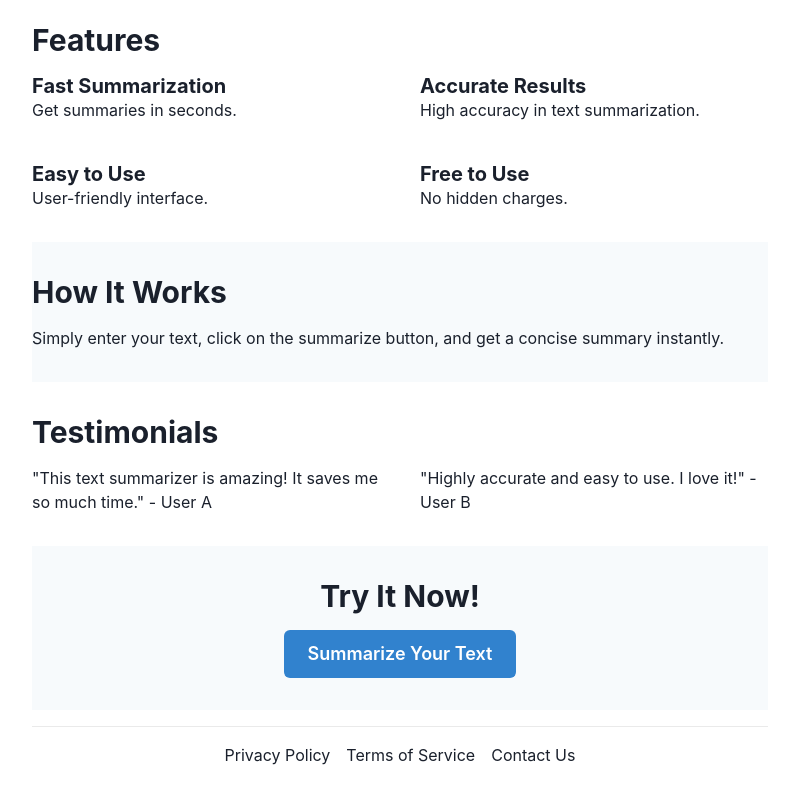
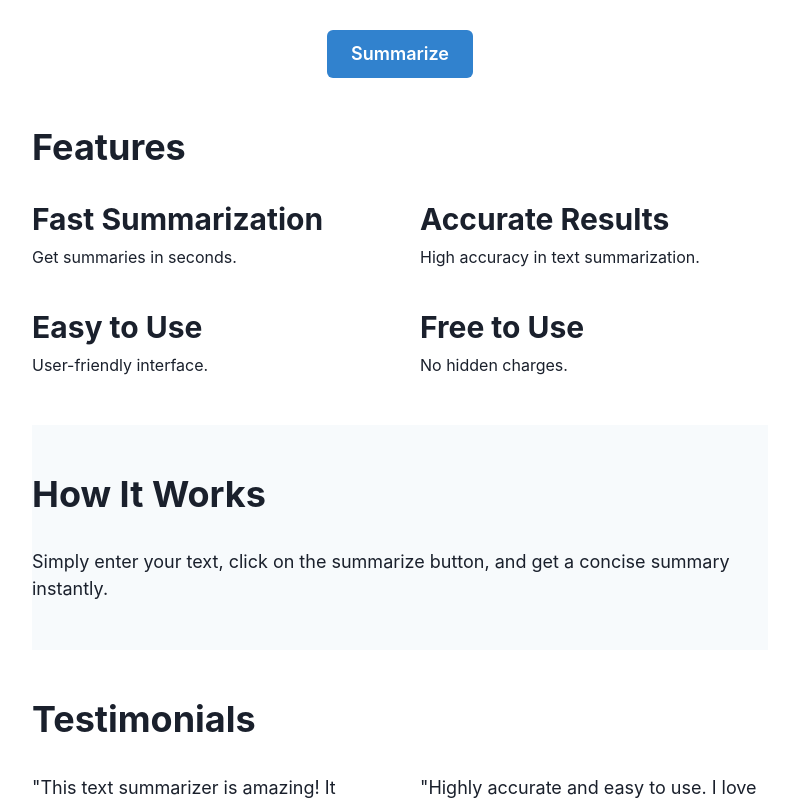
Before and after one commit to GPT-Engineer-App/text-summarizer, a React (Vite) app: page / in a window 1280 px wide. Shown: the part 342-1142 px from the top of the page, without its empty margins (240-1039 px from the left). Built offline with nearby package versions, Linux system fonts and the light colour scheme.

Commit message:
Improved margin and spacing of sections on the landing page to make it look like a modern site.

```diff
--- a/src/pages/Index.jsx
+++ b/src/pages/Index.jsx
@@ -13,10 +13,10 @@ const Index = () => {
   };
 
   return (
-    <Container centerContent maxW="container.md" display="flex" flexDirection="column" justifyContent="space-between" alignItems="center">
-      <VStack spacing={4} width="100%">
-        <Flex width="100%" alignItems="center" justifyContent="space-between" mb={4}>
-          <Heading as="h1" size="xl">Text Summarizer</Heading>
+    <Container centerContent maxW="container.md" display="flex" flexDirection="column" justifyContent="space-between" alignItems="center" py={8} px={4}>
+      <VStack spacing={8} width="100%">
+        <Flex width="100%" alignItems="center" justifyContent="space-between" mb={8}>
+          <Heading as="h1" size="2xl">Text Summarizer</Heading>
           <Image src={headerImageUrl} alt="Header Image" boxSize="100px" objectFit="cover" borderRadius="full" />
         </Flex>
         <Textarea
@@ -26,67 +26,67 @@ const Index = () => {
           size="sm"
           resize="vertical"
         />
-        <Button colorScheme="blue" onClick={handleSummarize}>Summarize</Button>
+        <Button colorScheme="blue" onClick={handleSummarize} size="lg">Summarize</Button>
         {summary && (
-          <Box p={4} bg="gray.100" borderRadius="md" width="100%">
-            <Heading as="h2" size="md">Summary</Heading>
-            <Text mt={2}>{summary}</Text>
+          <Box p={6} bg="gray.100" borderRadius="md" width="100%">
+            <Heading as="h2" size="lg">Summary</Heading>
+            <Text mt={4}>{summary}</Text>
           </Box>
         )}
       </VStack>
 
       {/* Features Section */}
-      <Box width="100%" py={8}>
-        <Heading as="h2" size="lg" mb={4}>Features</Heading>
+      <Box width="100%" py={12}>
+        <Heading as="h2" size="xl" mb={8}>Features</Heading>
         <SimpleGrid columns={{ base: 1, md: 2 }} spacing={10}>
           <GridItem>
-            <Heading as="h3" size="md">Fast Summarization</Heading>
-            <Text>Get summaries in seconds.</Text>
+            <Heading as="h3" size="lg">Fast Summarization</Heading>
+            <Text mt={2}>Get summaries in seconds.</Text>
           </GridItem>
           <GridItem>
-            <Heading as="h3" size="md">Accurate Results</Heading>
-            <Text>High accuracy in text summarization.</Text>
+            <Heading as="h3" size="lg">Accurate Results</Heading>
+            <Text mt={2}>High accuracy in text summarization.</Text>
           </GridItem>
           <GridItem>
-            <Heading as="h3" size="md">Easy to Use</Heading>
-            <Text>User-friendly interface.</Text>
+            <Heading as="h3" size="lg">Easy to Use</Heading>
+            <Text mt={2}>User-friendly interface.</Text>
           </GridItem>
           <GridItem>
-            <Heading as="h3" size="md">Free to Use</Heading>
-            <Text>No hidden charges.</Text>
+            <Heading as="h3" size="lg">Free to Use</Heading>
+            <Text mt={2}>No hidden charges.</Text>
           </GridItem>
         </SimpleGrid>
       </Box>
 
       {/* How It Works Section */}
-      <Box width="100%" py={8} bg="gray.50">
-        <Heading as="h2" size="lg" mb={4}>How It Works</Heading>
-        <Text>Simply enter your text, click on the summarize button, and get a concise summary instantly.</Text>
+      <Box width="100%" py={12} bg="gray.50">
+        <Heading as="h2" size="xl" mb={8}>How It Works</Heading>
+        <Text fontSize="lg">Simply enter your text, click on the summarize button, and get a concise summary instantly.</Text>
       </Box>
 
       {/* Testimonials Section */}
-      <Box width="100%" py={8}>
-        <Heading as="h2" size="lg" mb={4}>Testimonials</Heading>
+      <Box width="100%" py={12}>
+        <Heading as="h2" size="xl" mb={8}>Testimonials</Heading>
         <SimpleGrid columns={{ base: 1, md: 2 }} spacing={10}>
           <GridItem>
-            <Text>"This text summarizer is amazing! It saves me so much time." - User A</Text>
+            <Text fontSize="lg">"This text summarizer is amazing! It saves me so much time." - User A</Text>
           </GridItem>
           <GridItem>
-            <Text>"Highly accurate and easy to use. I love it!" - User B</Text>
+            <Text fontSize="lg">"Highly accurate and easy to use. I love it!" - User B</Text>
           </GridItem>
         </SimpleGrid>
       </Box>
 
       {/* Call to Action Section */}
-      <Box width="100%" py={8} bg="gray.50" textAlign="center">
-        <Heading as="h2" size="lg" mb={4}>Try It Now!</Heading>
+      <Box width="100%" py={12} bg="gray.50" textAlign="center">
+        <Heading as="h2" size="xl" mb={8}>Try It Now!</Heading>
         <Button colorScheme="blue" size="lg">Summarize Your Text</Button>
       </Box>
 
-      <Flex as="footer" width="100%" py={4} justifyContent="center" borderTop="1px solid #eaeaea" mt={4}>
-        <Link href="/privacy-policy" mx={2}>Privacy Policy</Link>
-        <Link href="/terms-of-service" mx={2}>Terms of Service</Link>
-        <Link href="/contact-us" mx={2}>Contact Us</Link>
+      <Flex as="footer" width="100%" py={8} justifyContent="center" borderTop="1px solid #eaeaea" mt={8}>
+        <Link href="/privacy-policy" mx={4}>Privacy Policy</Link>
+        <Link href="/terms-of-service" mx={4}>Terms of Service</Link>
+        <Link href="/contact-us" mx={4}>Contact Us</Link>
       </Flex>
     </Container>
   );
```
